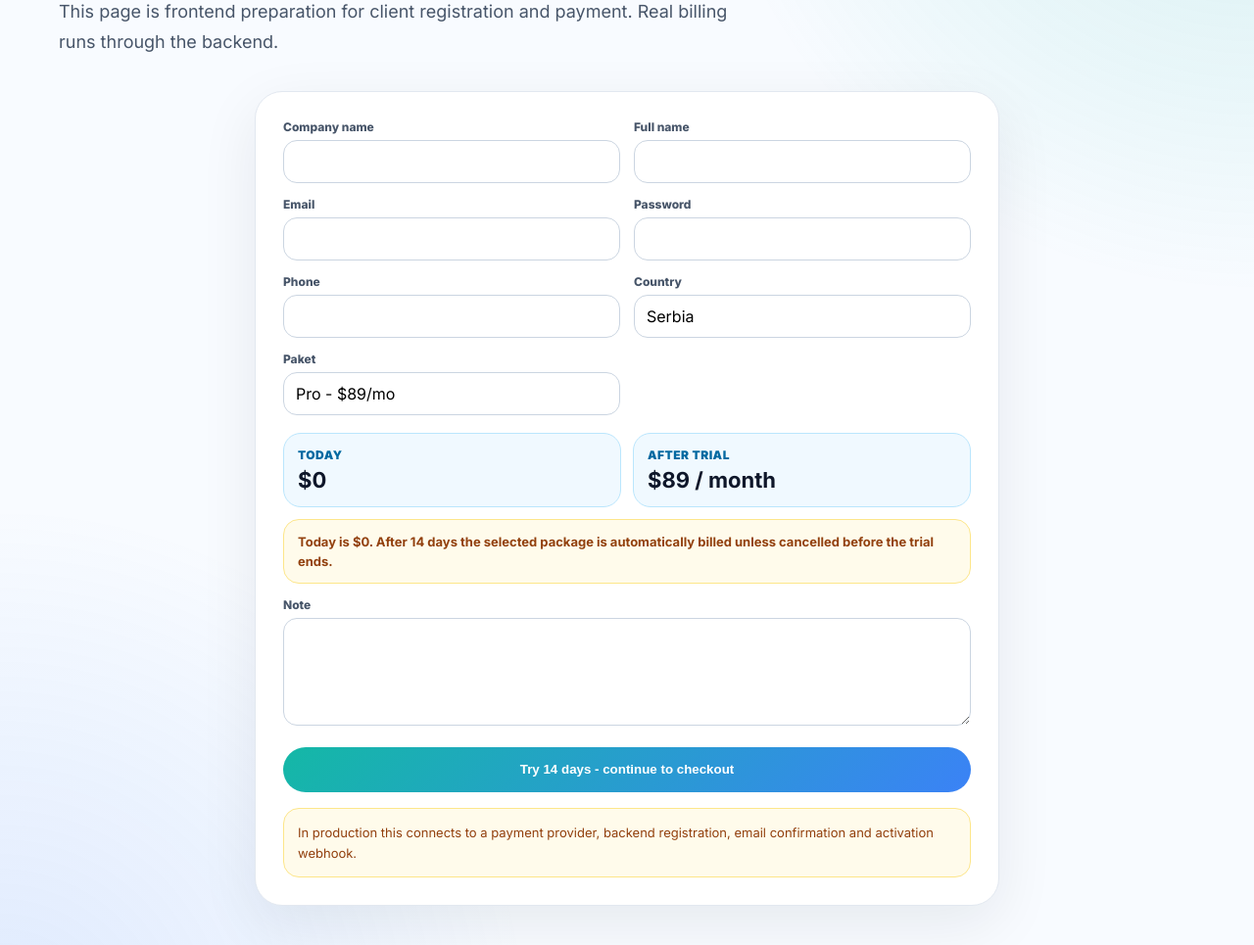
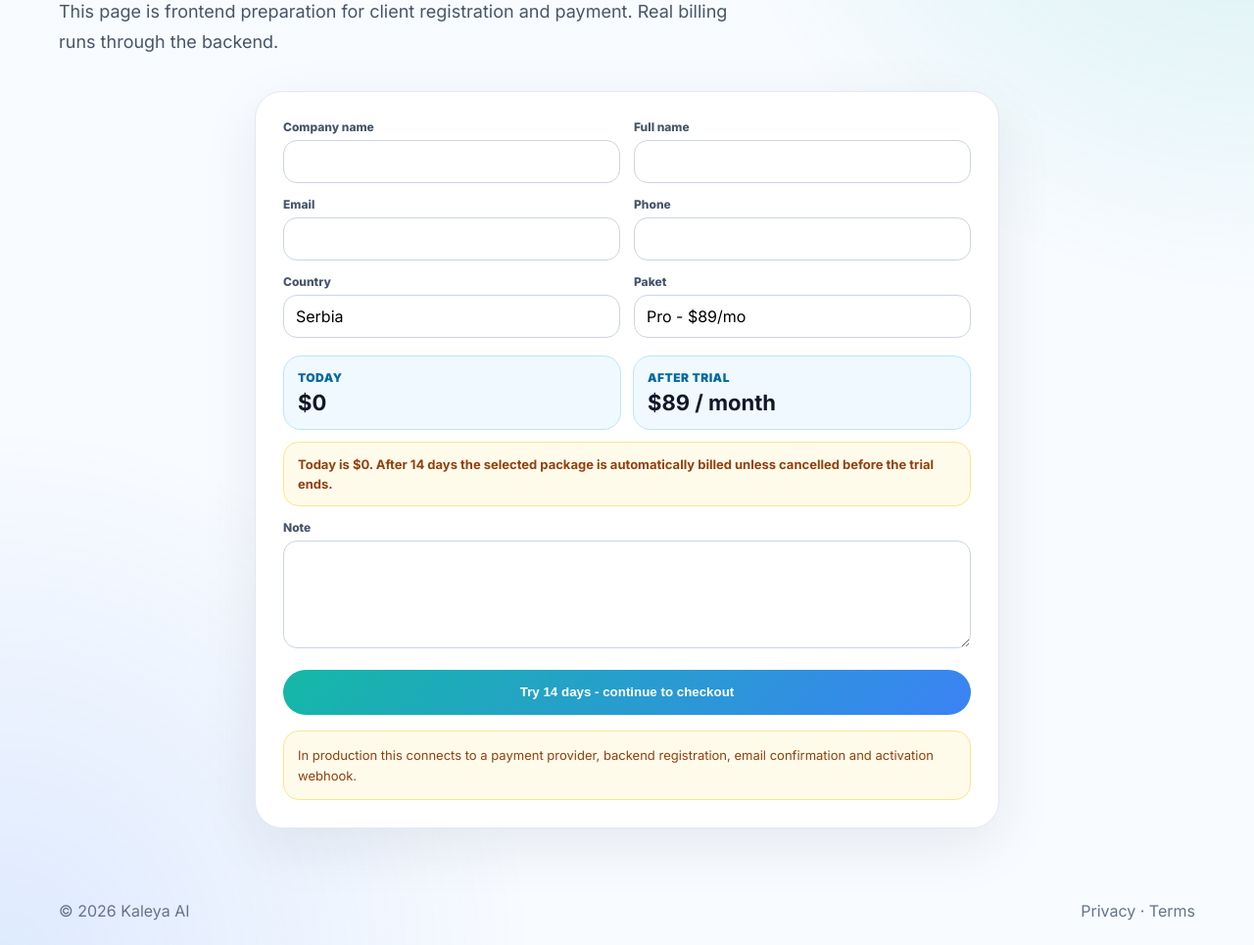
Before and after one commit to tatatatirac/aikaleya_v1, a Django app: page /register-pro.html in a window 1280 px wide. Shown: the part 277-1242 px from the top of the page at 98% size. Run offline with Django 5.2, Linux system fonts and the light colour scheme.

Commit message:
feat: checkout cleanup — remove password field, always create PCR, resend setup link
- Remove password input from register-basic/pro/business/business-plus forms
- Remove password from createCheckoutSession and submitRegistrationForm JS payloads
- billing/views.py: duplicate-email check no longer gated on password presence;
  always create PendingCheckoutRegistration when email provided (not just password)
- billing/models.py + migration 0010: password_hash blank=True (no longer stored)
- Remove now-unused make_password import from billing/views.py
- Dashboard admin: "📧 Setup link" button per client — calls _send_setup_email()
  to generate a fresh AccountSetupToken and resend the welcome/setup email

Co-Authored-By: Claude Sonnet 4.6 <noreply@anthropic.com>

```diff
--- a/backend/billing/models.py
+++ b/backend/billing/models.py
@@ -172,7 +172,7 @@ class PendingCheckoutRegistration(models.Model):
     email = models.EmailField()
     company = models.CharField(max_length=160)
     full_name = models.CharField(max_length=160)
-    password_hash = models.CharField(max_length=256)
+    password_hash = models.CharField(max_length=256, blank=True)
     phone = models.CharField(max_length=40, blank=True)
     country = models.CharField(max_length=80, blank=True)
     activated_at = models.DateTimeField(null=True, blank=True)
--- a/backend/templates/dashboard.html
+++ b/backend/templates/dashboard.html
@@ -1317,6 +1317,12 @@
                                                                 <button class="mini-btn success" type="submit">Aktiviraj</button>
                                                             </form>
                                                         {% endif %}
+                                                        <form class="inline-form" method="post" title="Pošalji novi setup email vlasniku">
+                                                            {% csrf_token %}
+                                                            <input type="hidden" name="section" value="resend_setup_link">
+                                                            <input type="hidden" name="client_id" value="{{ client.id }}">
+                                                            <button class="mini-btn" type="submit">📧 Setup link</button>
+                                                        </form>
                                                         <form class="inline-form" method="post" onsubmit="return confirm('Obrisati klijenta {{ client.public_name|default:client.name }}?');">
                                                             {% csrf_token %}
                                                             <input type="hidden" name="section" value="delete_client">
--- a/frontend/assets/js/kaleya-pages.js
+++ b/frontend/assets/js/kaleya-pages.js
@@ -1192,7 +1192,6 @@ async function createCheckoutSession(payload) {
             email: payload.email,
             company: payload.company,
             full_name: payload.full_name,
-            password: payload.password,
             phone: payload.phone,
             country: payload.country,
             note: payload.note
@@ -1224,7 +1223,6 @@ async function submitRegistrationForm(form) {
         company: form.elements.company?.value.trim() || '',
         full_name: form.elements.name?.value.trim() || '',
         email: form.elements.email?.value.trim() || '',
-        password: form.elements.password?.value || '',
         phone: form.elements.phone?.value.trim() || '',
         country: form.elements.country?.value.trim() || '',
         note: form.elements.note?.value.trim() || ''
--- a/frontend/register-basic.html
+++ b/frontend/register-basic.html
@@ -31,7 +31,6 @@
                     <div><label data-i18n="company">Naziv firme</label><input name="company" required></div>
                     <div><label data-i18n="name">Ime i prezime</label><input name="name" required></div>
                     <div><label data-i18n="email">Email</label><input name="email" type="email" required></div>
-                    <div><label data-i18n="password">Lozinka</label><input name="password" type="password" required minlength="8"></div>
                     <div><label data-i18n="phone">Telefon</label><input name="phone" required></div>
                     <div><label data-i18n="country">Država</label><input name="country" value="Serbia"></div>
                     <div><label>Paket</label><input value="Starter - $59/mo" readonly></div>
--- a/frontend/register-business-plus.html
+++ b/frontend/register-business-plus.html
@@ -31,7 +31,6 @@
                     <div><label data-i18n="company">Naziv firme</label><input name="company" required></div>
                     <div><label data-i18n="name">Ime i prezime</label><input name="name" required></div>
                     <div><label data-i18n="email">Email</label><input name="email" type="email" required></div>
-                    <div><label data-i18n="password">Lozinka</label><input name="password" type="password" required minlength="8"></div>
                     <div><label data-i18n="phone">Telefon</label><input name="phone" required></div>
                     <div><label data-i18n="country">Država</label><input name="country" value="Serbia"></div>
                     <div><label>Paket</label><input value="Business+ - $579/mes" readonly></div>
--- a/frontend/register-business.html
+++ b/frontend/register-business.html
@@ -31,7 +31,6 @@
                     <div><label data-i18n="company">Naziv firme</label><input name="company" required></div>
                     <div><label data-i18n="name">Ime i prezime</label><input name="name" required></div>
                     <div><label data-i18n="email">Email</label><input name="email" type="email" required></div>
-                    <div><label data-i18n="password">Lozinka</label><input name="password" type="password" required minlength="8"></div>
                     <div><label data-i18n="phone">Telefon</label><input name="phone" required></div>
                     <div><label data-i18n="country">Država</label><input name="country" value="Serbia"></div>
                     <div><label>Paket</label><input value="Business - $349/mes" readonly></div>
--- a/frontend/register-pro.html
+++ b/frontend/register-pro.html
@@ -31,7 +31,6 @@
                     <div><label data-i18n="company">Naziv firme</label><input name="company" required></div>
                     <div><label data-i18n="name">Ime i prezime</label><input name="name" required></div>
                     <div><label data-i18n="email">Email</label><input name="email" type="email" required></div>
-                    <div><label data-i18n="password">Lozinka</label><input name="password" type="password" required minlength="8"></div>
                     <div><label data-i18n="phone">Telefon</label><input name="phone" required></div>
                     <div><label data-i18n="country">Država</label><input name="country" value="Serbia"></div>
                     <div><label>Paket</label><input value="Pro - $89/mo" readonly></div>
```
Also changed, not shown: backend/billing/views.py (+3 -4 lines), backend/kaleya_config/dashboard_views.py (+9 -0 lines), backend/billing/migrations/0010_alter_pendingcheckoutregistration_password_hash.py (added).
